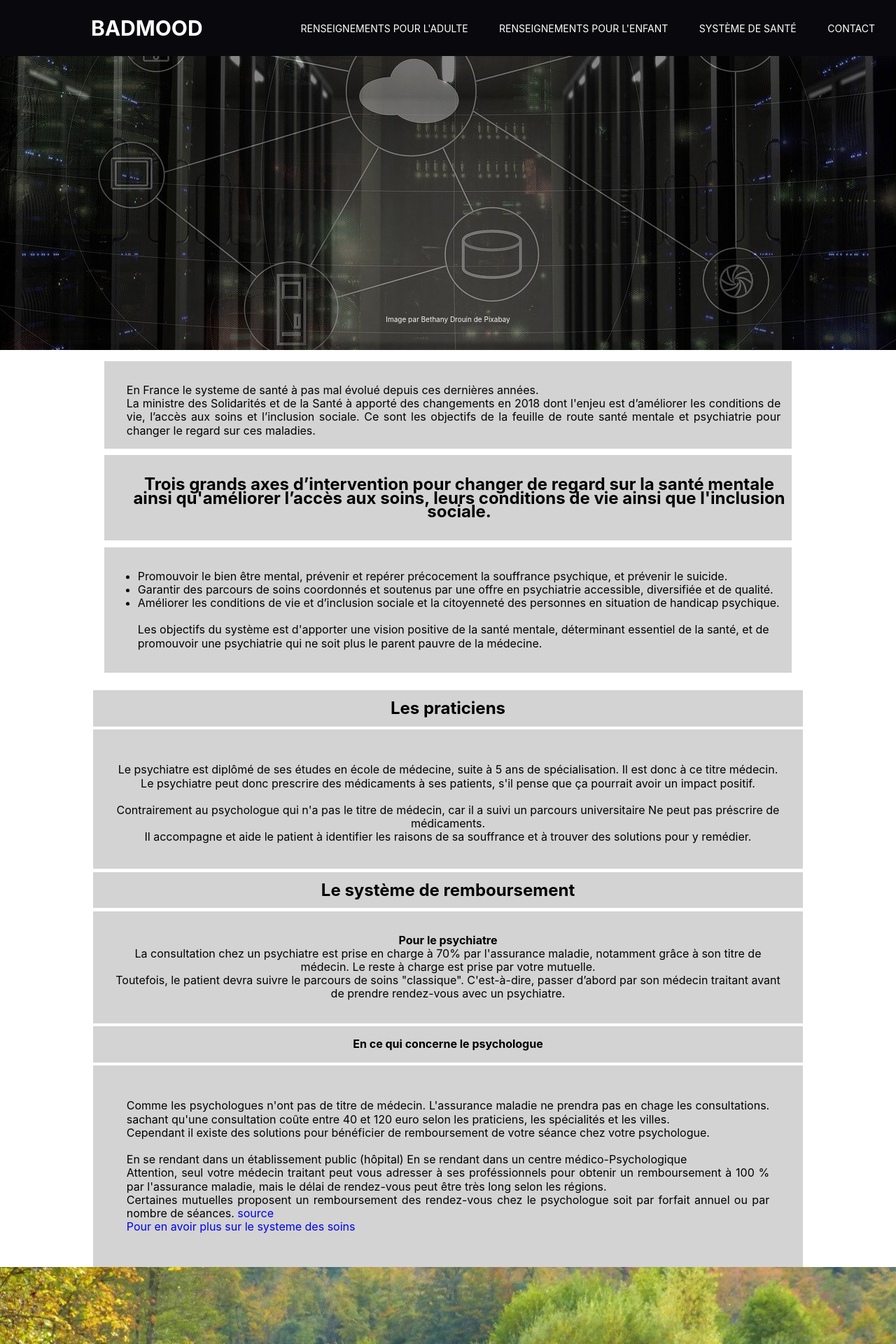
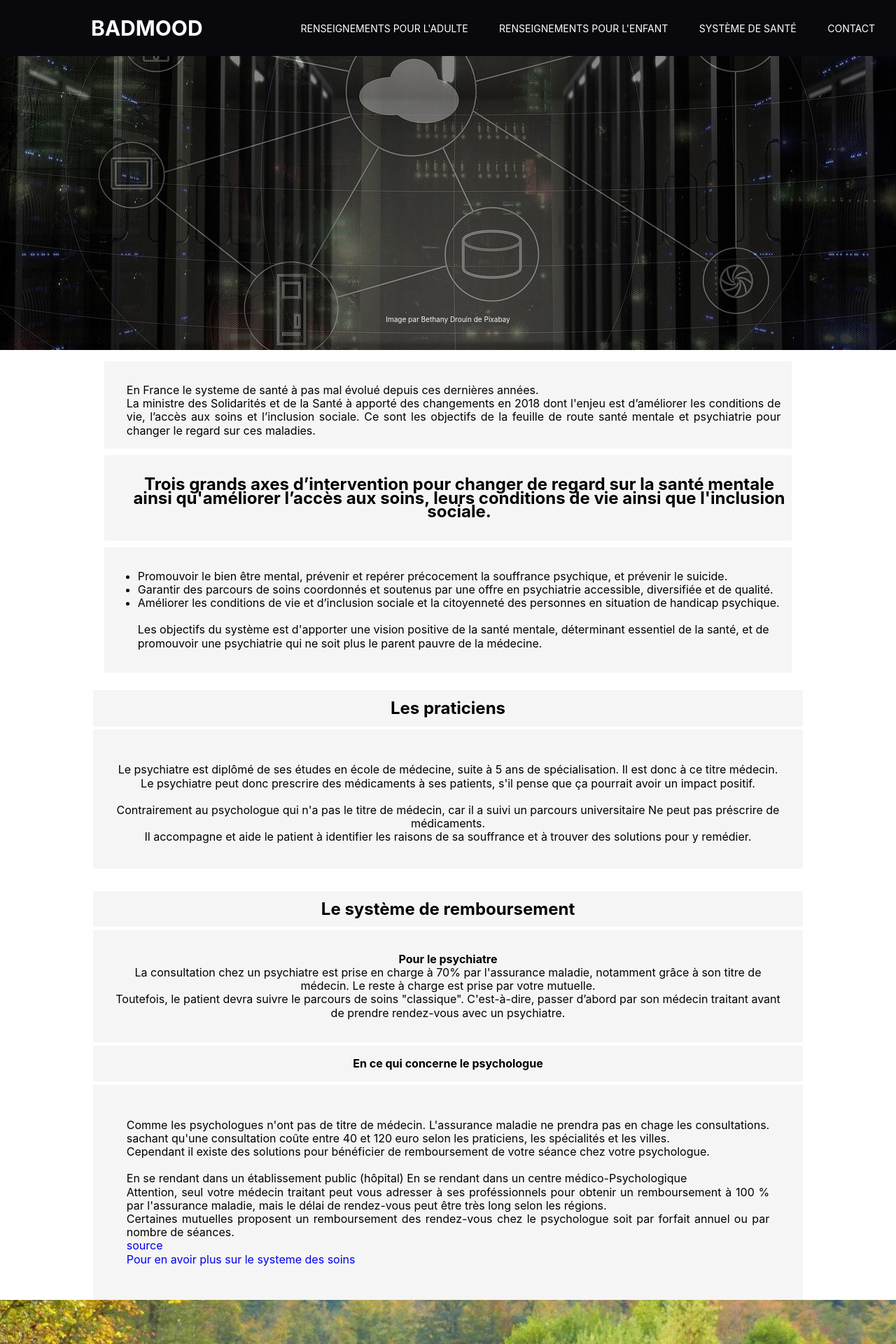
Before and after one commit to FranciscoKevin/Badmood, a PHP site: page /page_infoSysteme.php in a window 1280 px wide. Shown: the top 1920 px of the page at 70% size. Run offline with PHP 8.4, Linux system fonts and the light colour scheme; some libraries are stand-ins or nearby versions.

Commit message:
color box

```diff
--- a/infoSysteme.css
+++ b/infoSysteme.css
@@ -118,7 +118,7 @@ body {
 .bloc {
     margin: 0.3em;
     padding: 1em;
-    background-color: lightgray;
+    background-color: whitesmoke;
     line-height: 1.2em;
 }
 
@@ -146,6 +146,7 @@ body {
 .elementGrid5 {
     grid-column: 1;
     grid-row: 5;
+    margin-top: 2em;
 }
 
 .elementGrid6 {
--- a/page_infoSysteme.php
+++ b/page_infoSysteme.php
@@ -114,7 +114,7 @@
                             de rendez-vous peut être très long selon les régions.
                             <br>
                             Certaines mutuelles proposent un remboursement des rendez-vous chez le psychologue
-                            soit par forfait annuel ou par nombre de séances.
+                            soit par forfait annuel ou par nombre de séances.<br>
                             <a href="https://www.aide-sociale.fr/psychologue-remboursement/">source</a>
                         </p>
                         <a href="https://solidarites-sante.gouv.fr/systeme-de-sante-et-medico-social/parcours-de-sante-vos-droits/modeles-et-documents/guide-usagers-votre-sante-vos-droits/article/fiche-6-les-soins-psychiatriques">Pour en avoir plus sur le systeme des soins</a>
```
